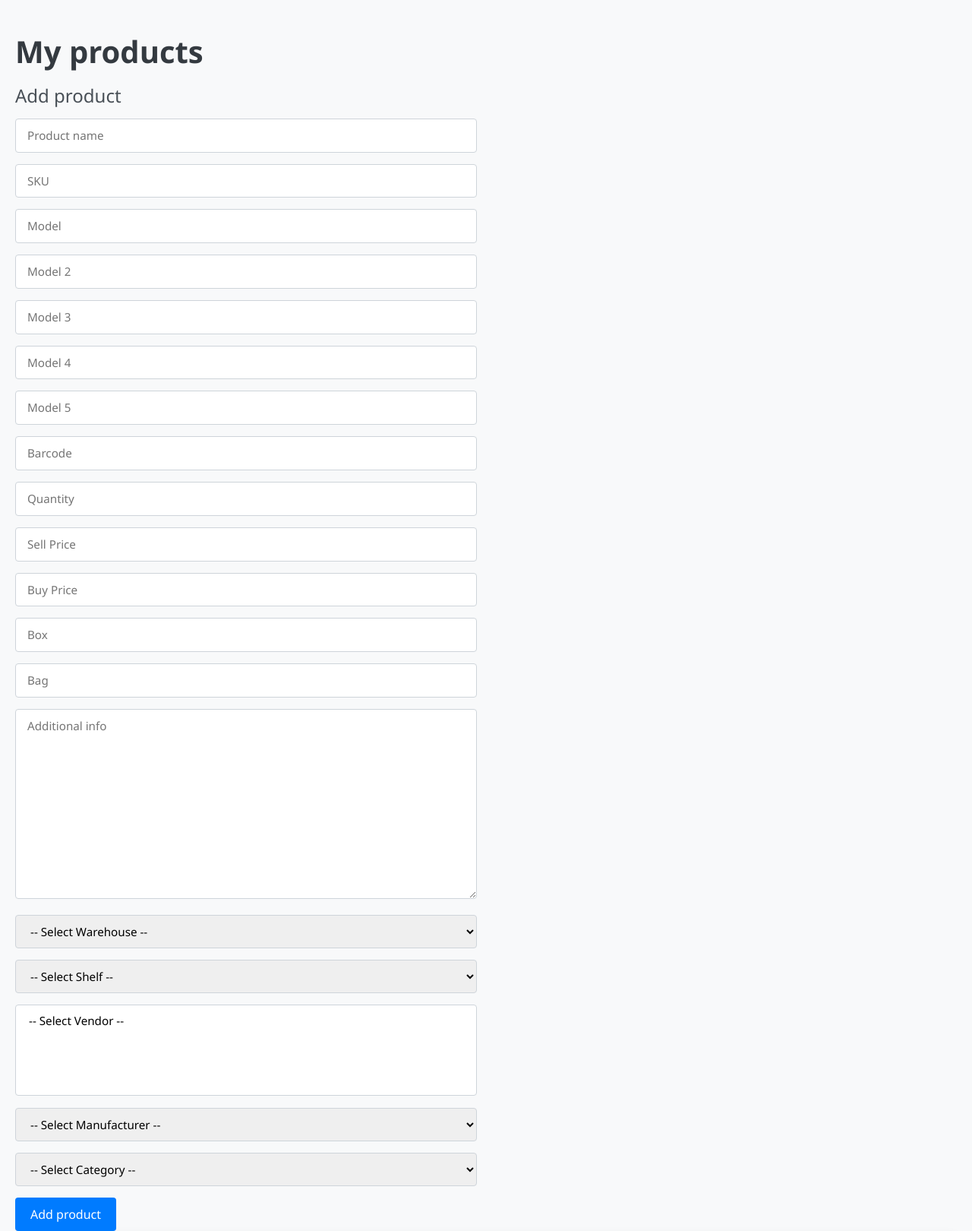
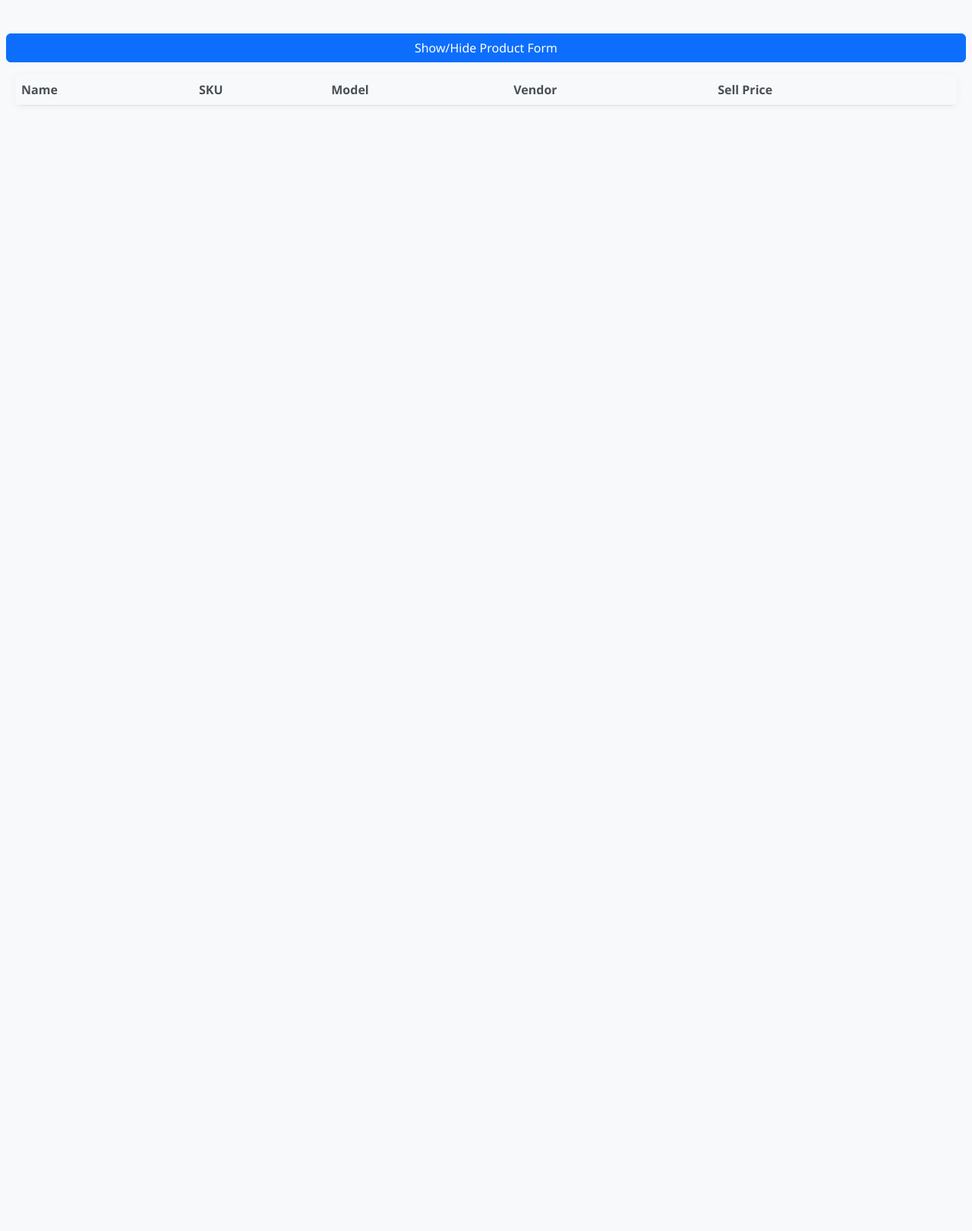
Before and after one commit to GeorgiDN/Inventory-tracker, a Django app: page / in a window 1280 px wide. Shown: the top 1620 px of the page at 76% size. After the commit the page ends 139 px from the top, so only its background shows below. Run offline with Django 5.2, Linux system fonts and the light colour scheme; tables that the repository leaves empty hold one stand-in row (values such as "Sample post"); lists and menus that the app fills with data are empty.

Commit message:
refactor: edit template and product details section

```diff
--- a/inventoryTracker/inventoryTracker/inventory/serializers.py
+++ b/inventoryTracker/inventoryTracker/inventory/serializers.py
@@ -33,13 +33,20 @@ class CategorySerializer(serializers.ModelSerializer):
 
 
 class ProductSerializer(serializers.ModelSerializer):
-    # vendor = serializers.PrimaryKeyRelatedField(
-    #     many=True,
-    #     queryset=Vendor.objects.all()
-    # )
-    vendor = VendorSerializer(many=True, read_only=True)
+    # For reading (display)
+    vendor_details = VendorSerializer(many=True, read_only=True, source='vendor')
+    category_name = serializers.CharField(source='category.name', read_only=True)
+    manufacturer_name = serializers.CharField(source='manufacturer.name', read_only=True)
+    warehouse_name = serializers.CharField(source='warehouse.name', read_only=True)
+    shelf_name = serializers.CharField(source='shelf.name', read_only=True)
 
+    vendor = serializers.PrimaryKeyRelatedField(
+        many=True,
+        queryset=Vendor.objects.all(),
+        required=False
+    )
 
     class Meta:
         model = Product
         fields = '__all__'
+        extra_fields = ['vendor_details', 'category_name', 'manufacturer_name', 'warehouse_name', 'shelf_name']
--- a/inventoryTracker/inventoryTracker/inventory/views.py
+++ b/inventoryTracker/inventoryTracker/inventory/views.py
@@ -34,7 +34,18 @@ class CategoryViewSet(viewsets.ModelViewSet):
     serializer_class = CategorySerializer
 
 
-
 class ProductViewSet(viewsets.ModelViewSet):
     queryset = Product.objects.all()
     serializer_class = ProductSerializer
+
+    def perform_create(self, serializer):
+        vendor_ids = self.request.data.get('vendor', [])
+        product = serializer.save()
+        if vendor_ids:
+            product.vendor.set(vendor_ids)
+
+    def perform_update(self, serializer):
+        vendor_ids = self.request.data.get('vendor', [])
+        product = serializer.save()
+        if 'vendor' in self.request.data:
+            product.vendor.set(vendor_ids)
--- a/inventoryTracker/static/js/products.js
+++ b/inventoryTracker/static/js/products.js
@@ -92,7 +92,7 @@ async function loadProducts() {
             <td>${product.name}</td>
             <td>${product.sku}</td>
             <td>${product.model || ''}</td>
-            <td>${(product.vendor || []).map(v => v.name).join(', ')}</td>
+            <td>${product.vendor_details ? product.vendor_details.map(v => v.name).join(', ') : ''}</td>
             <td>${product.sell_price}</td>
         `;
         row.onclick = () => loadProductDetails(product.id);
@@ -115,15 +115,16 @@ async function loadProductDetails(id) {
         document.getElementById('detail-model').textContent = product.model || '';
         document.getElementById('detail-barcode').textContent = product.barcode || '';
         document.getElementById('detail-quantity').textContent = product.quantity || '';
-        document.getElementById('detail-category').textContent = product.category || '';
+        document.getElementById('detail-category').textContent = product.category_name || '';
 
-        document.getElementById('detail-warehouse').textContent = product.warehouse || '';
-        document.getElementById('detail-shelf').textContent = product.shelf || '';
+        document.getElementById('detail-warehouse').textContent = product.warehouse_name || '';
+        document.getElementById('detail-shelf').textContent = product.shelf_name || '';
         document.getElementById('detail-box').textContent = product.box || '';
         document.getElementById('detail-bag').textContent = product.bag || '';
 
-        document.getElementById('detail-vendors').textContent = (product.vendor || []).map(v => v.name).join(', ');
-        document.getElementById('detail-manufacturer').textContent = product.manufacturer || '';
+        document.getElementById('detail-vendors').textContent =
+            product.vendor_details.map(v => v.name).join(', ') || '';
+        document.getElementById('detail-manufacturer').textContent = product.manufacturer_name || '';
         document.getElementById('detail-model-2').textContent = product.model_2 || '';
         document.getElementById('detail-model-3').textContent = product.model_3 || '';
         document.getElementById('detail-model-4').textContent = product.model_4 || '';
@@ -134,7 +135,7 @@ async function loadProductDetails(id) {
 
         document.getElementById('detail-created-at').textContent = product.created_at;
         document.getElementById('detail-updated-at').textContent = product.updated_at;
-        document.getElementById('detail-additional-info').textContent = product.additional_info;
+        document.getElementById('detail-additional-info').textContent = product.additional_info || '';
 
         // Show the details div
         document.getElementById('product-details').style.display = 'block';
@@ -145,6 +146,8 @@ async function loadProductDetails(id) {
 }
 
 
+
+
 function getSelectedValues(selectId) {
     const selected = [];
     const options = document.getElementById(selectId).selectedOptions;
--- a/inventoryTracker/templates/index.html
+++ b/inventoryTracker/templates/index.html
@@ -10,7 +10,9 @@
 <body>
 <div class="container-fluid mt-4">
     <div class="row">
-        <div class="col-md-6">
+        <button id="toggle-form" class="btn btn-primary mb-3">Show/Hide Product Form</button>
+        <div class="col-md-6 product-form-container" style="display: none">
+
             <h1>My products</h1>
 
             <h2>Add product</h2>
@@ -103,5 +105,16 @@
 
 <script src="{% static 'js/products.js' %}"></script>
 
+<script>
+    document.getElementById('toggle-form').addEventListener('click', function() {
+        const formContainer = document.querySelector('.product-form-container');
+        if (formContainer.style.display === 'none') {
+            formContainer.style.display = 'block';
+        } else {
+            formContainer.style.display = 'none';
+        }
+    });
+</script>
+
 </body>
 </html>
```
Lines whose indentation alone changed are shown as unchanged.
